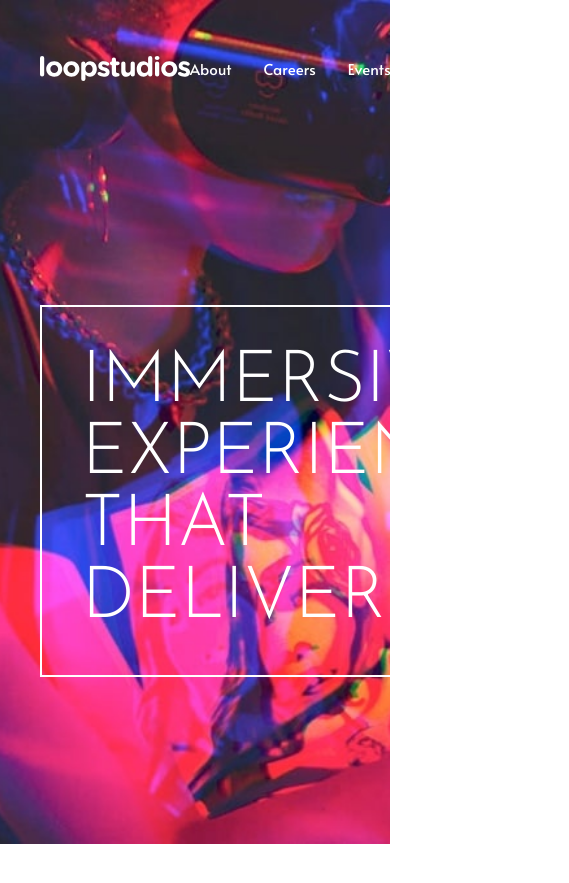
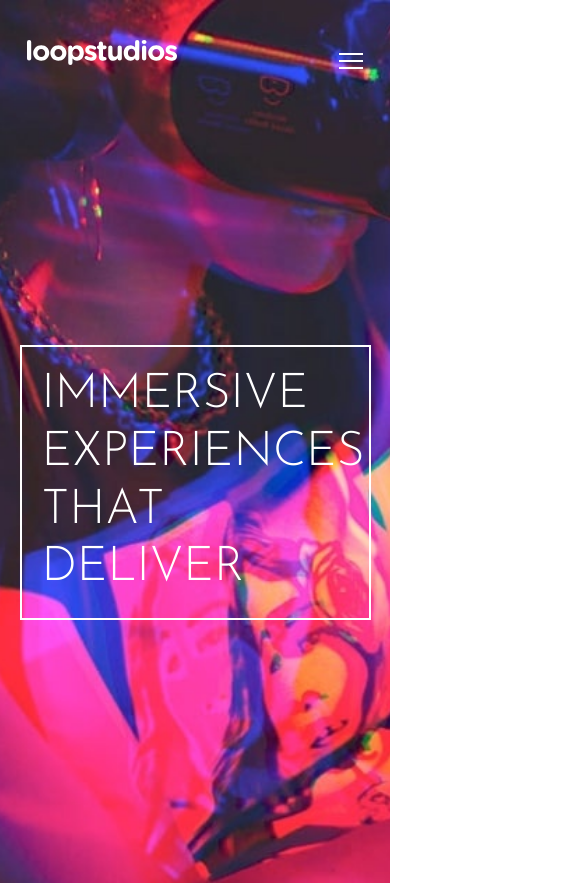
Before and after one commit to janithasilva/loopstudios-landing-page, a React (Create React App) app: page / in a window 390 px wide. Shown: the top 883 px of the page, 569 px wide, since content can reach past the window. Built offline with nearby package versions, Linux system fonts and the light colour scheme.

Commit message:
Deployed website

```diff
--- a/src/Components/CSS/Footer.css
+++ b/src/Components/CSS/Footer.css
@@ -26,9 +26,20 @@ footer{
   }
 
   .footer-menu{
-    margin:0;
-    justify-content:start;
-    order:3
+    list-style-type:none;
+    padding-left:0;
+    display:flex;
+    flex-direction:row;
+    column-gap:2rem;
+    row-gap:1.45rem;
+    text-decoration: none;
+    color: #fff;
+  }
+
+  ul.footer-menu li.footer-menu-item a.footer-menu-link {
+    color: white;
+    text-decoration: none;
+    position: relative;
   }
 
   .footer-socialIcons{
@@ -66,3 +77,42 @@ footer{
     margin:0;
     order:4
   }
+
+  @media (max-width: 767px) {
+    footer {
+      padding-top: 2rem;
+      padding-bottom: 2rem;
+    }
+
+    .footer-cover {
+      grid-template-columns: 1fr;
+      row-gap: 1.2rem;
+      justify-items: center;
+      align-items: center;
+      text-align: center;
+    }
+
+    .footer-menu {
+      display: flex;
+      flex-direction: column;
+      text-align: center;
+      order: 2;
+    }
+
+    .footer-socialIcons {
+      justify-content: center;
+      margin-left: 0;
+      margin-top: 1.5rem;
+      order: 3;
+    }
+
+    .footer-socialIcons-link::after {
+      bottom: -4px;
+    }
+
+    .copyright_text {
+      text-align: center;
+      order: 4;
+      margin-top: 1.5rem;
+    }
+  }
--- a/src/Components/CSS/Gallery.css
+++ b/src/Components/CSS/Gallery.css
@@ -155,7 +155,7 @@
 
     .gallery-card-item {
       max-width: 100%;
-      height: 7rem;
+      height: 5rem;
       font-size: 1.5rem;
       display: flex;
       align-items:flex-end;
@@ -174,7 +174,7 @@
     }
 
     .gallery-card-title {
-      width:50%;
+      width:35%;
       position:absolute
     }
 
@@ -188,7 +188,7 @@
       margin-left:auto;
       margin-right:auto;
       margin-top:2rem;
-      margin-bottom:2rem;
+      margin-bottom:1rem;
       order:3
     }
 
--- a/src/Components/CSS/Header.css
+++ b/src/Components/CSS/Header.css
@@ -1,55 +1,57 @@
-header{
-    height:100vh;
-    background-image:url("../../Assets/Img/image-hero.jpg");
-    background-size:cover;
-    background-position:center top;
-    display:grid;
-    align-items:start
+header {
+  height: 100vh;
+  background-image: url("../../Assets/Img/image-hero.jpg");
+  background-size: cover;
+  background-position: center top;
+  display: grid;
+  align-items: start;
 }
 
-  header nav{
-    display:block
+header nav {
+  display: block;
 }
 
-  .navbar{
-    padding-top:3.5rem;
-    padding-bottom:3.5rem;
+.navbar {
+  padding-top: 3.5rem;
+  padding-bottom: 3.5rem;
 }
 
-  .title-wrapper{
-    width:86%;
-    max-width:1114px;
-    margin-left:auto;
-    margin-right:auto
-  }
-  .title{
-    max-width:652px;
-    padding:40px;
-    border:2px solid;
-    margin-top:0;
-    margin-bottom:0;
-    font-size:4.5rem;
-    color:#fff;
-    line-height:1
+.title-wrapper {
+  width: 86%;
+  max-width: 1114px;
+  margin-left: auto;
+  margin-right: auto;
 }
 
-  .navbar-wrapper{
-    width:86%;
-    height:25px;
-    max-width:1114px;
-    margin-left:auto;
-    margin-right:auto;
-    display:flex;
-    justify-content:space-between;
-    align-items:center
-  }
-  .navbar-logo{
-    display:block;
-    width:150px
+.title {
+  max-width: 652px;
+  padding: 40px;
+  border: 2px solid;
+  margin-top: 0;
+  margin-bottom: 0;
+  font-size: 4.5rem;
+  color: #fff;
+  line-height: 1;
 }
 
-  .navbar__menu-icon{
-    cursor:pointer
+.navbar-wrapper {
+  width: 86%;
+  height: 25px;
+  max-width: 1114px;
+  margin-left: auto;
+  margin-right: auto;
+  display: flex;
+  justify-content: space-between;
+  align-items: center;
+}
+
+.navbar-logo {
+  display: block;
+  width: 150px;
+}
+
+.header-menu-icon {
+  display: none;
 }
 
 ul.header-menu li.header-menu-item a.header-menu-link {
@@ -58,13 +60,8 @@ header{
   position: relative;
 }
 
-  ul.footer-menu li.footer-menu-item a.footer-menu-link {
-    color: white;
-    text-decoration: none;
-    position: relative;
-  }
-
-  .header-menu-link::after,.footer-menu-link::after {
+.header-menu-link::after,
+.footer-menu-link::after {
   content: "";
   display: block;
   width: 0;
@@ -76,19 +73,102 @@ header{
   bottom: -2px;
 }
 
-  .header-menu-link:hover::after,.footer-menu-link:hover::after {
+.header-menu-link:hover::after,
+.footer-menu-link:hover::after {
   width: 100%;
   left: 0;
   transform: translateX(0);
 }
 
-  .header-menu,.footer-menu{
-    list-style-type:none;
-    padding-left:0;
-    display:flex;
-    flex-direction:row;
-    column-gap:2rem;
-    row-gap:1.45rem;
+.header-menu {
+  list-style-type: none;
+  padding-left: 0;
+  display: flex;
+  flex-direction: row;
+  column-gap: 2rem;
+  row-gap: 1.45rem;
   text-decoration: none;
   color: #fff;
 }
+
+@media (max-width: 767px) {
+  header {
+    align-items: center;
+    padding-top: 2rem;
+    padding-bottom: 2rem;
+    background-position: center top;
+    display: grid;
+    align-items: start;
+  }
+
+  .navbar-wrapper {
+    width: 86%;
+    height: 25px;
+    max-width: 1114px;
+    margin-left: auto;
+    margin-right: auto;
+    display: flex;
+    justify-content: space-between;
+    align-items: center;
+  }
+
+  .navbar-logo {
+    margin-bottom: 1rem;
+  }
+
+  .navbar {
+    padding-top: 1rem;
+    padding-bottom: 1rem;
+    transition: transform 0.3s ease;
+  }
+
+  .title-wrapper {
+    width: 90%;
+    max-width: none;
+    text-align: left;
+  }
+
+  .title {
+    max-width: none;
+    padding: 20px;
+    font-size: 3rem;
+    line-height: 1.2;
+  }
+
+  header nav {
+    display: none;
+  }
+
+  .menu-open .header-menu {
+    display: block;
+  }
+
+  .header-menu {
+    flex-direction: column;
+    row-gap: 1.5rem;
+    column-gap: 0;
+    text-align: center;
+    display: none;
+    list-style: none;
+    padding: 0;
+  }
+
+  .header-menu.show {
+    display: block;
+    animation: slideDown 0.3s forwards;
+  }
+
+  .header-menu-icon {
+    display: inline-block;
+    cursor: pointer;
+  }
+
+  @keyframes slideDown {
+    from {
+      transform: translateY(-100%);
+    }
+    to {
+      transform: translateY(0);
+    }
+  }
+}
--- a/src/Components/Custom.css
+++ b/src/Components/Custom.css
@@ -22,3 +22,27 @@ h1,h2,span{
 p,a,button{
   font-family:"Alata",sans-serif
 }
+
+.js-fixed-logo{
+  left:7.5%
+}
+
+.js-fixed-menu{
+  right:7.5%
+}
+
+.js-move-right{
+  -webkit-animation:move-right .8s ease-in-out;
+  animation:move-right .8s ease-in-out
+}
+
+.js-header-nav{
+  display:block;
+  width:100%;
+  height:100vh;
+  background-color:#000;
+  position:fixed;
+  top:0;
+  left:0;
+  z-index:10
+}
--- a/src/Components/Gallery.js
+++ b/src/Components/Gallery.js
@@ -15,7 +15,7 @@ class Gallery extends React.Component {
               <div className="gallery-card-item "><span className="gallery-card-title">Deep earth</span></div>
               <div className="gallery-card-item "><span className="gallery-card-title">Night arcade</span></div>
               <div className="gallery-card-item "><span className="gallery-card-title">Soccer team VR</span></div>
-              <div className="gallery-card-item "><span className="gallery-card-title">The grid</span></div>
+              <div className="gallery-card-item "><span className="gallery-card-title" style={{width:'30%'}}>The grid</span></div>
               <div className="gallery-card-item "><span className="gallery-card-title">From up above VR</span></div>
               <div className="gallery-card-item "><span className="gallery-card-title">Pocket borealis</span></div>
               <div className="gallery-card-item "><span className="gallery-card-title">The curiosity</span></div>
--- a/src/Components/Header.js
+++ b/src/Components/Header.js
@@ -1,30 +1,76 @@
-import React from 'react';
-import svglogo from '../Assets/Icons/logo.svg'
-import './Custom.css'
-import './CSS/Header.css'
+import React, { Component } from 'react';
+import svglogo from '../Assets/Icons/logo.svg';
+import menuicon from '../Assets/Icons/icon-hamburger.svg';
+import './Custom.css';
+import './CSS/Header.css';
 
-class Header extends React.Component {
+class Header extends Component {
+  constructor(props) {
+    super(props);
+    this.state = {
+      isMenuOpen: false
+    };
+  }
+
+  toggleMenu = () => {
+    this.setState(prevState => ({
+      isMenuOpen: !prevState.isMenuOpen
+    }));
+  };
+
   render() {
+    const { isMenuOpen } = this.state;
+
     return (
       <div>
         <header>
-          <div id="navbar" className="navbar">
+          <div id="navbar" className={`navbar ${isMenuOpen ? 'menu-open' : ''}`}>
             <div className="navbar-wrapper">
               <img className="logo navbar-logo" src={svglogo} alt="Loopstudios logo" />
 
+              <img
+                id="menu-btn"
+                className="header-menu-icon"
+                src={menuicon}
+                alt="Menu icon"
+                onClick={this.toggleMenu}
+              />
+
               <nav>
-                <ul className="header-menu">
-                  <li className="header-menu-item"><a className="header-menu-link" href="#" title="About">About</a></li>
-                  <li className="header-menu-item"><a className="header-menu-link" href="#" title="Careers">Careers</a></li>
-                  <li className="header-menu-item"><a className="header-menu-link" href="#" title="Events">Events</a></li>
-                  <li className="header-menu-item"><a className="header-menu-link" href="#" title="Products">Products</a></li>
-                  <li className="header-menu-item"><a className="header-menu-link" href="#" title="Support">Support</a></li>
+                <ul className={`header-menu ${isMenuOpen ? 'show' : ''}`}>
+                  <li className="header-menu-item">
+                    <a className="header-menu-link" href="#" title="About">
+                      About
+                    </a>
+                  </li>
+                  <li className="header-menu-item">
+                    <a className="header-menu-link" href="#" title="Careers">
+                      Careers
+                    </a>
+                  </li>
+                  <li className="header-menu-item">
+                    <a className="header-menu-link" href="#" title="Events">
+                      Events
+                    </a>
+                  </li>
+                  <li className="header-menu-item">
+                    <a className="header-menu-link" href="#" title="Products">
+                      Products
+                    </a>
+                  </li>
+                  <li className="header-menu-item">
+                    <a className="header-menu-link" href="#" title="Support">
+                      Support
+                    </a>
+                  </li>
                 </ul>
               </nav>
             </div>
           </div>
 
-          <div className="title-wrapper"><h1 className="title">Immersive experiences that deliver</h1></div>
+          <div className="title-wrapper">
+            <h1 className="title">Immersive experiences that deliver</h1>
+          </div>
         </header>
       </div>
     );
```
Lines whose indentation alone changed are shown as unchanged.
